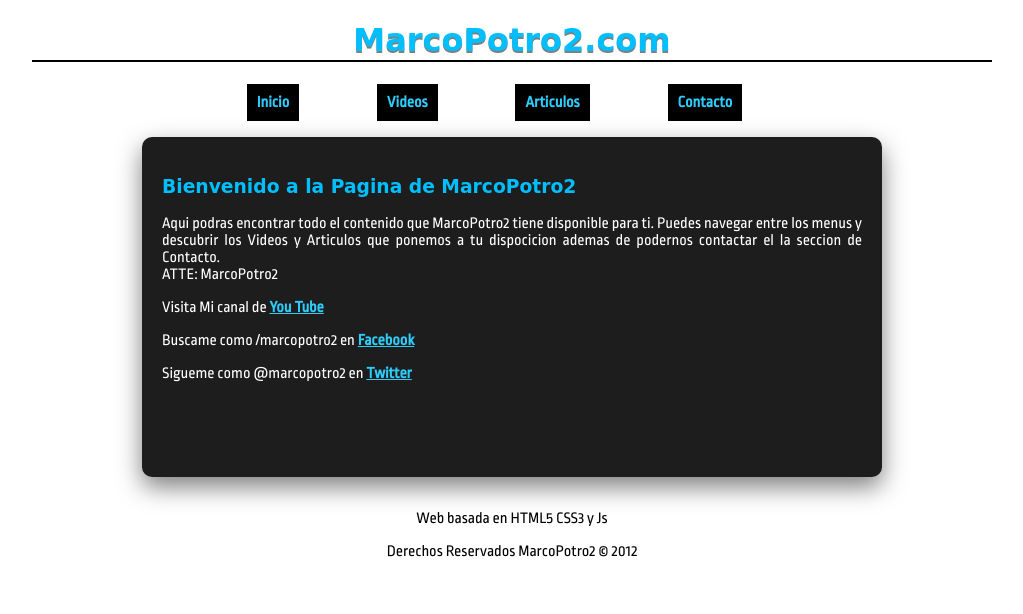
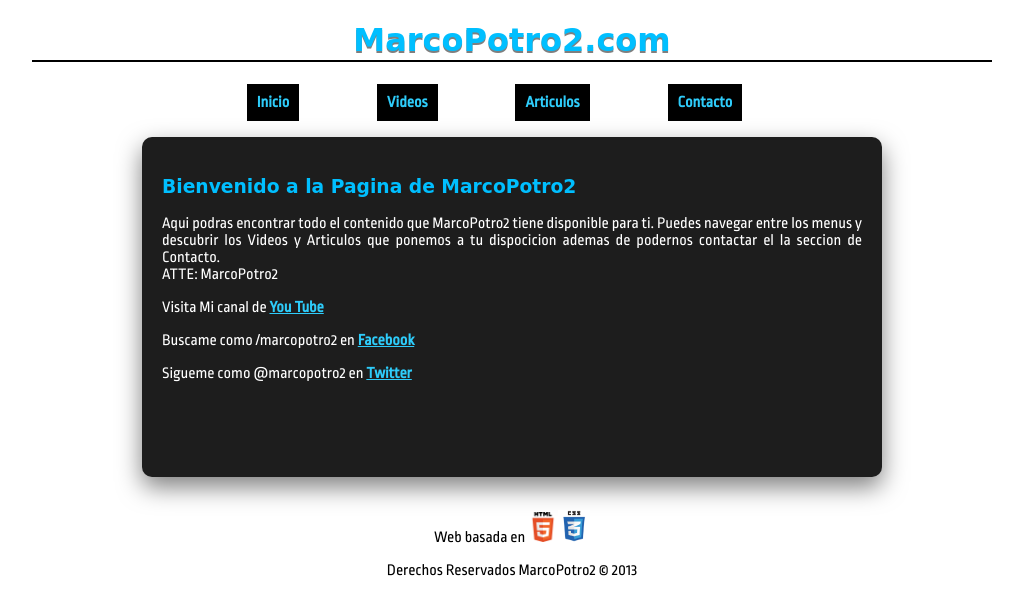
Before and after one commit to MarcoAntonioAC/MarcoPotro2-Web, a plain HTML site: page Index/index.html in a window 1280 px wide. Shown: the whole page, without its empty margins (128-1151 px from the left). Drawn offline with nearby package versions, Linux system fonts and the light colour scheme.

Commit message:
Fixing y Adicion de Logos HTML5 y CSS3
Se repararon errores en el Plug-in AddThis y se agregaron imagenes para
reemplazar las lineas de texto de HTML5 y CSS3

```diff
--- a/Index/index.html
+++ b/Index/index.html
@@ -65,8 +65,8 @@
         <aside>
         <footer id= "pie">
             <canvas id= 'miCanvas'></canvas>
-            <p class="copy"><br>Web basada en HTML5 CSS3 y Js</br></p>
-            <p class="copy">Derechos Reservados MarcoPotro2 © 2012</p>
+            <p class="copy"><br>Web basada en <img src="img/HTML5_logo.png" class="html5_icon"><img src="img/CSS3_logo.png" class="css3_icon"></br></p>
+            <p class="copy">Derechos Reservados MarcoPotro2 © 2013</p>
         </footer>
      </body>
 </html>
--- a/Index/stylesheet01.css
+++ b/Index/stylesheet01.css
@@ -144,3 +144,15 @@ label
 	font-size: 18px;
 	text-indent:180px;
 }
+
+img.html5_icon
+{
+	height: 30px;
+	width: 30px;
+}
+
+img.css3_icon
+{
+	height: 32px;
+	width: 32px;
+}
```
Also changed, not shown: Index/articulo.html (+10 -0 lines), Index/contacto.html (+10 -10 lines), Index/img/CSS3_logo.png (added), Index/img/HTML5_logo.png (added), 2 other files.
